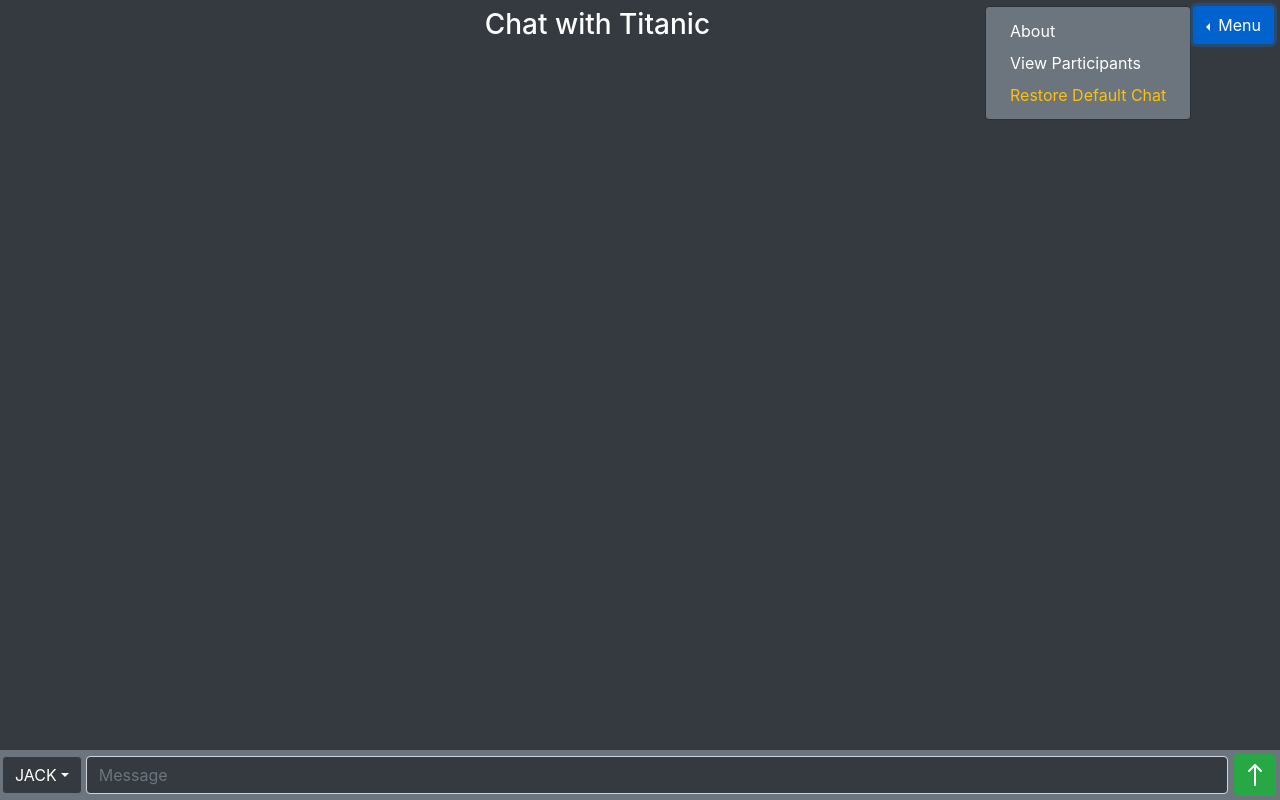
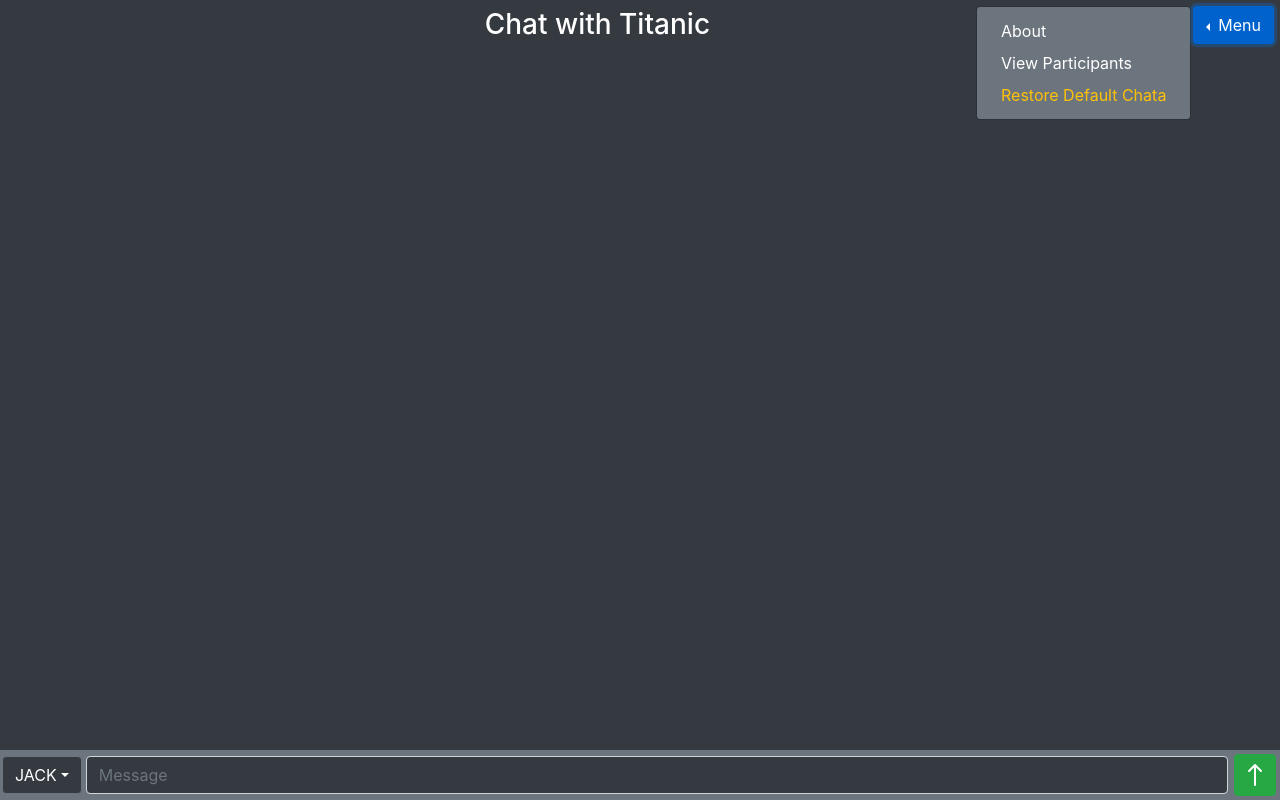
Before and after one commit to Jaeyoung-Kim-Dev/chatwithtitanic, a website: page src/index.html in a window 1280 px wide. Both pictures are taken after a click on the button "Menu". Drawn offline with nearby package versions, Linux system fonts and the light colour scheme; no server answers.

Commit message:
Heroku deploy

```diff
--- a/src/index.html
+++ b/src/index.html
@@ -57,7 +57,7 @@ socket.on('refreshScreen', () => {
                 </button>
                 <button type="button" class="dropdown-item text-warning" data-toggle="modal"
                         data-target="#RestoreModalCenter">
-                    Restore Default Chat
+                    Restore Default Chata
                 </button>
             </div>
         </div>
```
